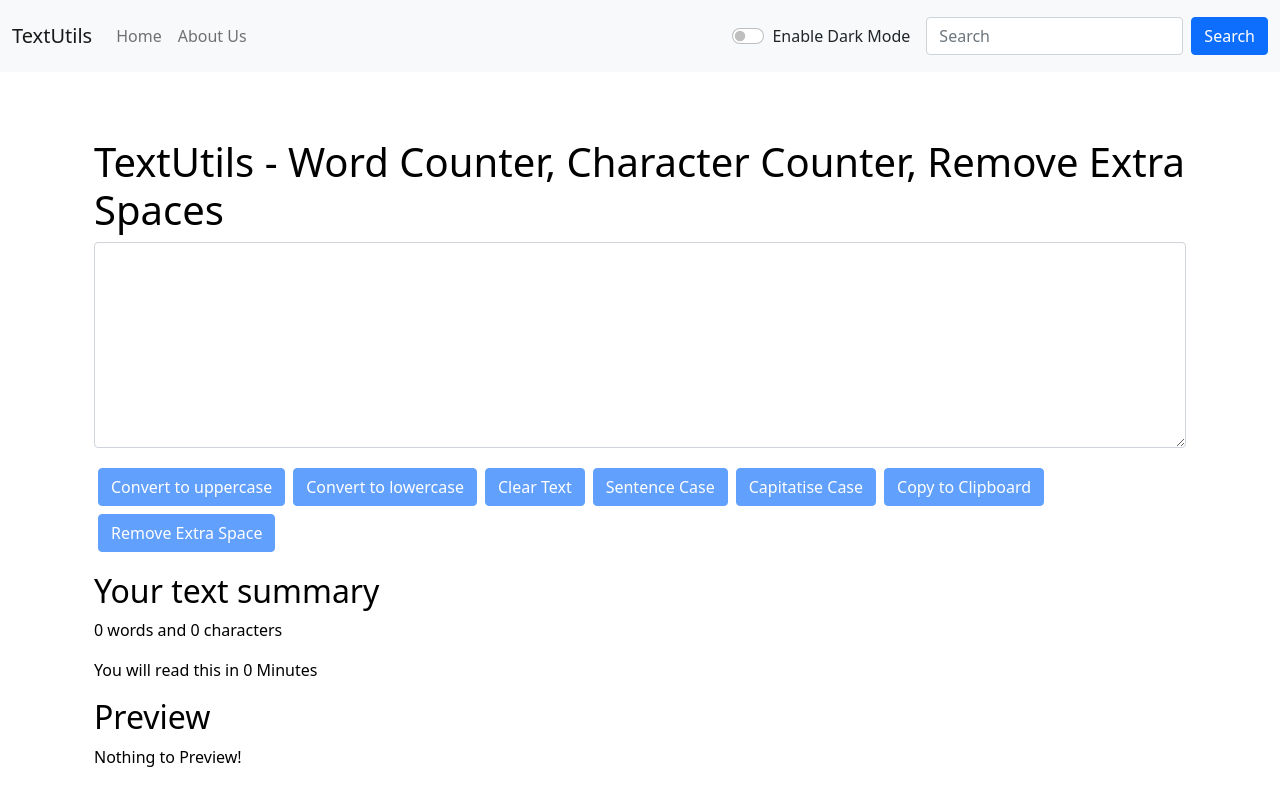
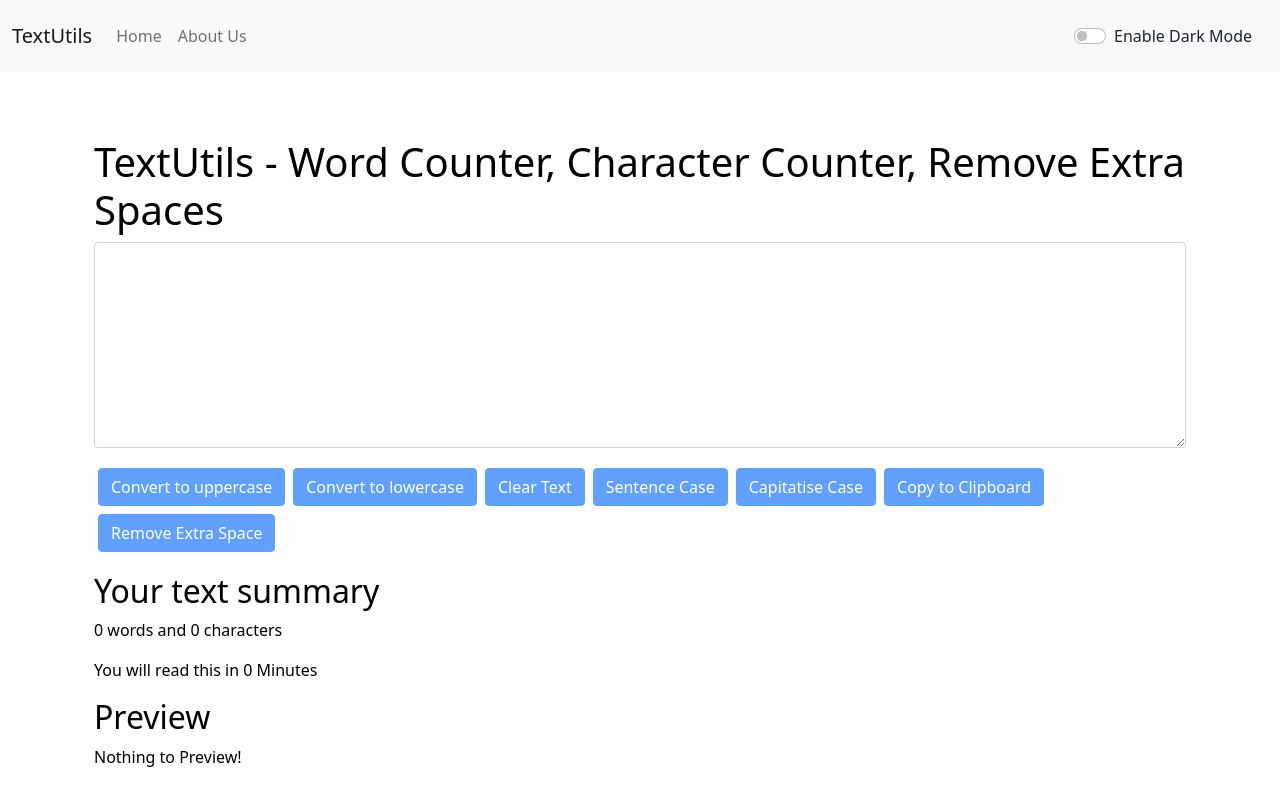
Before and after one commit to KushagraRajpal/TextUtils, a React (Create React App) app: page / in a window 1280 px wide. Built offline with nearby package versions, Linux system fonts and the light colour scheme.

Commit message:
removed search bar

```diff
--- a/src/components/Navbar.js
+++ b/src/components/Navbar.js
@@ -47,19 +47,7 @@ export default function Navbar(props) {
             </label>
           </div>
 
-          <form className="d-flex">
-            <input
-              className="form-control me-2"
-              style={{ backgroundColor: props.mode === 'dark' ? "black" : "white", color: props.mode === 'dark' ? "white" : "black" }}
 
-              type="search"
-              placeholder="Search"
-              aria-label="Search"
-            />
-            <button className="btn btn-primary" type="submit">
-              Search
-            </button>
-          </form>
         </div>
       </div>
     </nav>
```
